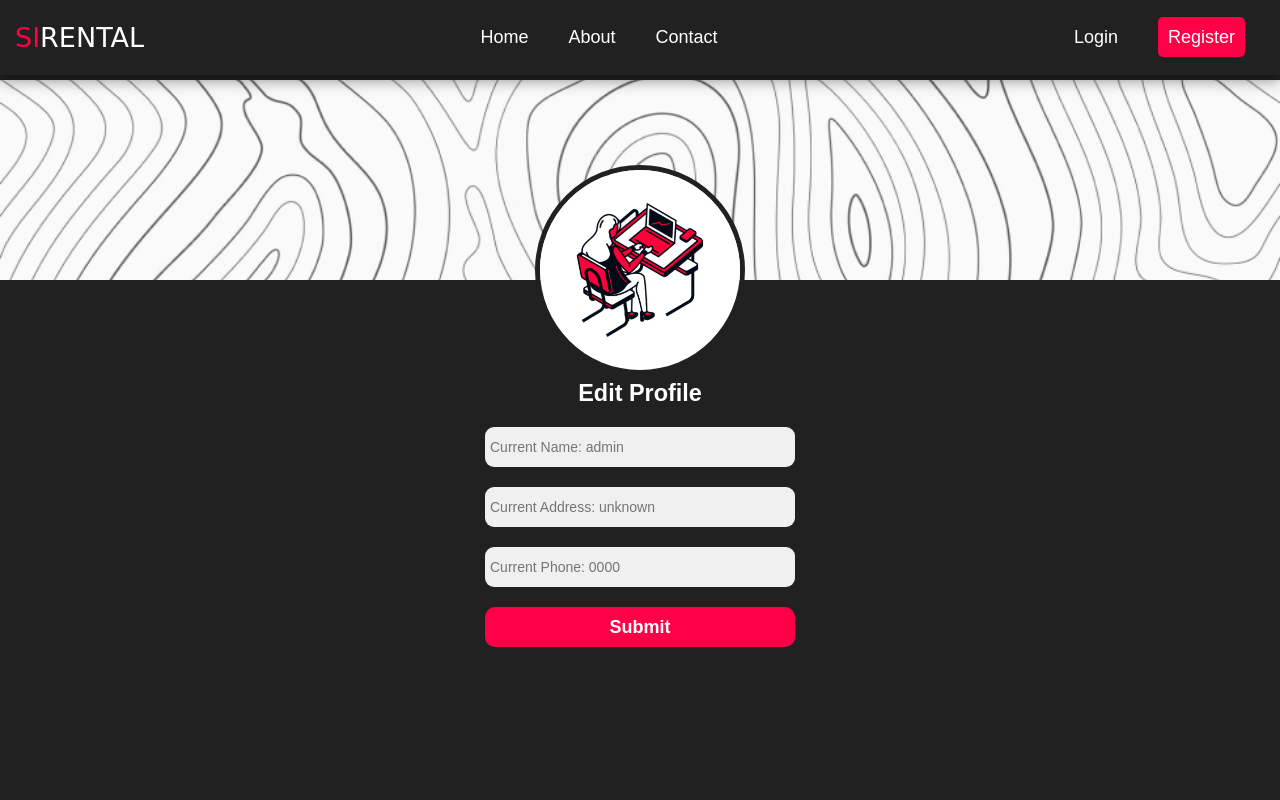
After one commit to bennartdg/SiRentalWeb-Git, a PHP site: page /editProfile.php?user_id=1 in a window 1280 px wide. The commit adds this page. Run offline with PHP 8.4, Linux system fonts and the light colour scheme; data comes from the database, SQL or seed files in the repository; some libraries are stand-ins or nearby versions; some web fonts are replaced.

Commit message:
several files updated

```diff
--- /dev/null
+++ b/editProfile.php
@@ -0,0 +1,70 @@
+<?php
+$location = "Edit Profile";
+include("layouts/navbar.php");
+$id = $_GET['user_id'];
+
+$query = "SELECT * FROM users WHERE user_id = $id";
+
+$result = mysqli_query($conn, $query);
+
+$row = mysqli_fetch_assoc($result);
+
+if (isset($_POST['btn_submit'])) {
+  $username = $_POST['user_name'];
+  $address = $_POST['user_address'];
+  $phone = $_POST['user_phone'];
+
+  $query = "UPDATE users SET
+  user_name = '$username',
+  user_address = '$address',
+  user_phone = '$phone'
+  WHERE user_id = '$id'";
+
+  mysqli_query($conn, $query);
+
+  header("location: profile.php?user_id='$id'");
+}
+
+if ($row['user_level'] == 0) {
+  $role = "Admin";
+} else if ($row['user_level'] == 1) {
+  $role = "Member";
+} else {
+  $role = "Customer";
+}
+
+?>
+
+<div class="container-edit-profile">
+  <div class="background-profile">
+    <img src="assets/background/topo.png" alt="" class="background-image" />
+  </div>
+  <div class="edit-profile-form">
+    <div>
+      <img src="assets/icon/<?php echo $role ?>.png" alt="" class="profile-image" />
+    </div>
+    <div>
+      <h3>Edit Profile</h3>
+    </div>
+    <form action="" method="POST">
+      <div class="text_field">
+        <input type="text" name="user_name" placeholder="Current Name: <?php echo $row['user_name'] ?>">
+      </div>
+      <div class="text_field">
+        <input type="text" name="user_address" placeholder="Current Address: <?php echo $row['user_address'] ?>">
+      </div>
+      <div class="text_field">
+        <input type="text" name="user_phone" placeholder="Current Phone: <?php echo $row['user_phone'] ?>">
+      </div>
+      <div>
+        <input type="submit" name="btn_submit" value="Submit">
+      </div>
+    </form>
+  </div>
+</div>
+<?php
+include('layouts/sidebar.php');
+?>
+</body>
+
+</html>
--- a/layouts/sidebar.php
+++ b/layouts/sidebar.php
@@ -50,13 +50,13 @@ include('server/connection.php');
         <li>
           <a href="#">
             <i class="fa-solid fa-car"></i>
-            <span class="sidebar-item">Mobil Saya</span>
+            <span class="sidebar-item">My Cars</span>
           </a>
         </li>
         <li>
           <a href="#">
             <i class="fa-solid fa-clock-rotate-left"></i>
-            <span class="sidebar-item">Riwayat Transaksi</span>
+            <span class="sidebar-item">History</span>
           </a>
         </li>
       </ul>
@@ -73,19 +73,19 @@ include('server/connection.php');
         <li>
           <a href="#">
             <i class="fa-solid fa-car"></i>
-            <span class="sidebar-item">Cari Mobil</span>
+            <span class="sidebar-item">Find Car</span>
           </a>
         </li>
         <li>
           <a href="#">
             <i class="fa-solid fa-car-on"></i>
-            <span class="sidebar-item">Saya Sewa</span>
+            <span class="sidebar-item">On Rent</span>
           </a>
         </li>
         <li>
           <a href="#">
             <i class="fa-solid fa-clock-rotate-left"></i>
-            <span class="sidebar-item">Riwayat Transaksi</span>
+            <span class="sidebar-item">History</span>
           </a>
         </li>
       </ul>
--- a/style/style.css
+++ b/style/style.css
@@ -721,6 +721,34 @@ footer {
 }
 /* Profile End*/
 
+/* Edit Profile */
+
+.container-edit-profile {
+  display: flex;
+  flex-direction: column;
+  color: white;
+  background-color: #212121;
+  width: 100%;
+  padding-top: 10vh;
+  height: 90vh;
+  font-family: "Poppins", sans-serif;
+  font-size: 20px;
+  align-items: center;
+}
+
+.edit-profile-form {
+  display: flex;
+  flex-direction: column;
+  position: relative;
+  top: -15vh;
+  /* background-color: #ff0046; */
+  align-items: center;
+  justify-content: center;
+  width: 50%;
+}
+
+/* Edit Profile End */
+
 /* Manage */
 .container-manage {
   color: #212121;
```
Also changed, not shown: layouts/navbar.php (+9 -9 lines), profile.php (+24 -34 lines).
